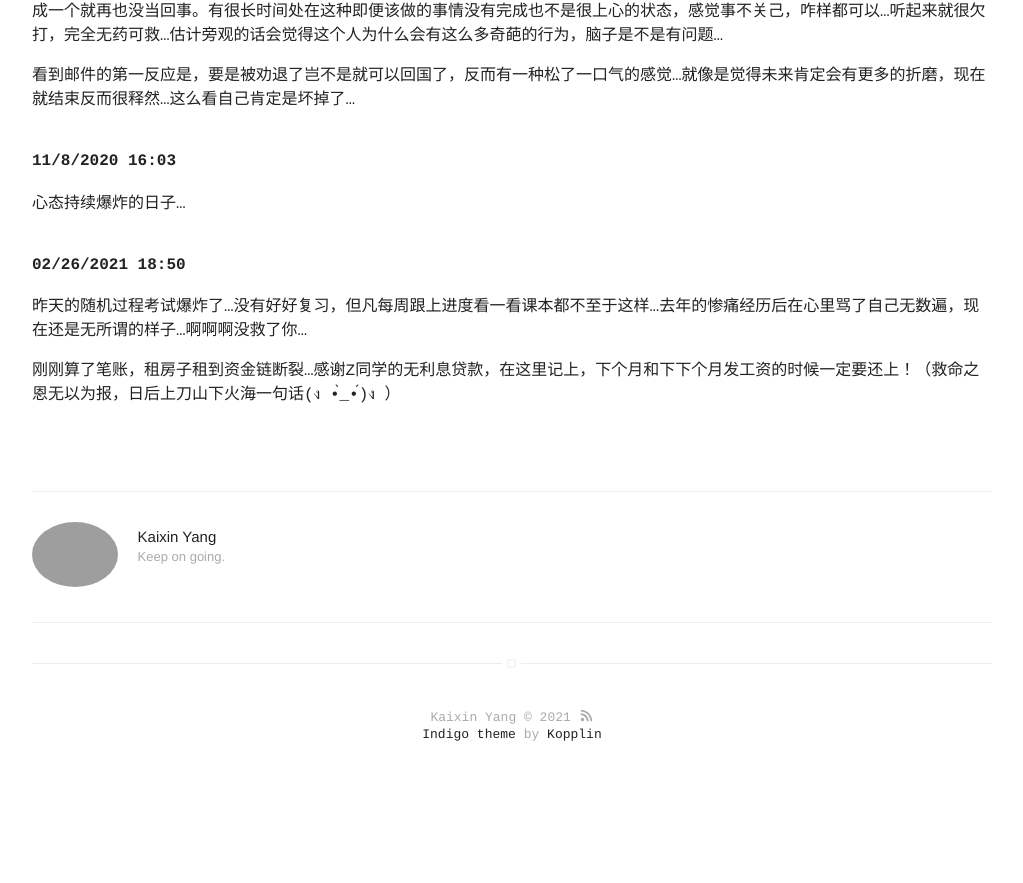
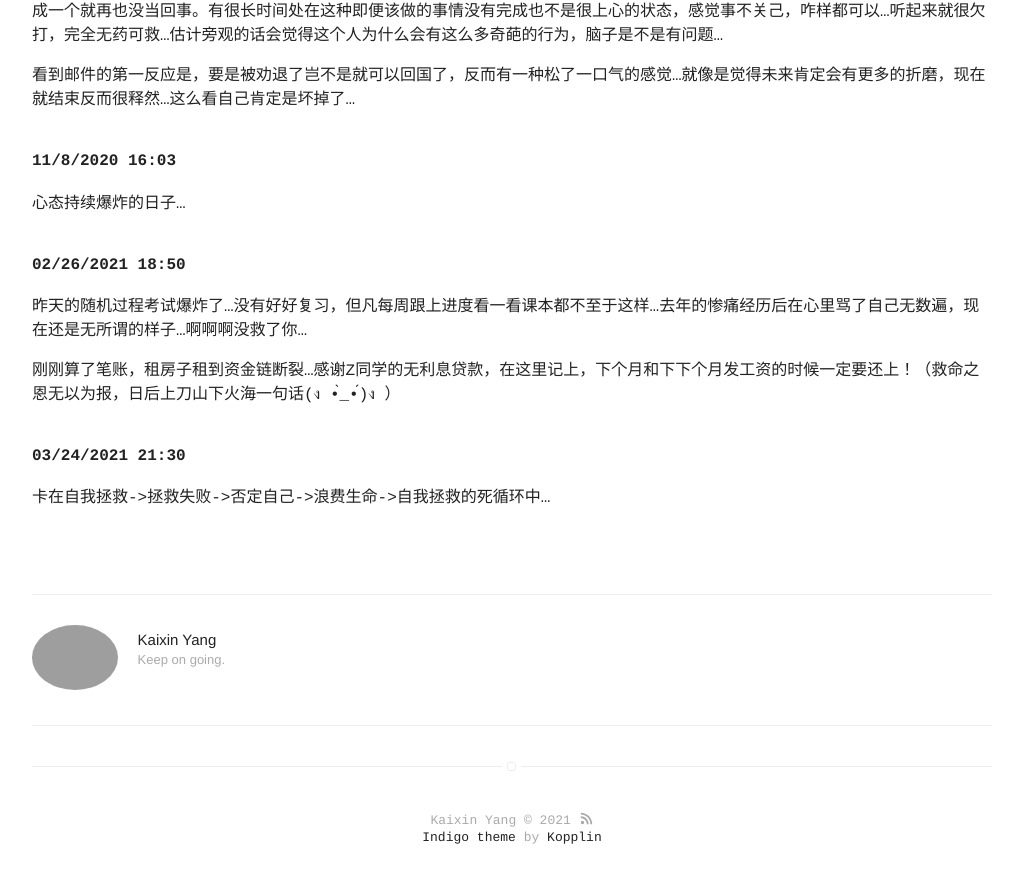
Before and after one commit to SceneryInMirror/SceneryInMirror.github.io, a Jekyll site: the page built from _posts/2020-10-04-Diary.markdown, in a window 1280 px wide and 900 px high, scrolled down 1094 px. Shown: the top 883 px of the window, without its empty margins (128-1151 px from the left). Built offline with Jekyll 4.4.1, drawn with Linux system fonts in a browser that asks for light colours; comment, search, counter and statistics services are not loaded; before the commit the page ends 1891 px from its top, so only the background shows below that.

Commit message:
03/24/2021

```diff
--- a/_posts/2020-10-04-Diary.markdown
+++ b/_posts/2020-10-04-Diary.markdown
@@ -40,9 +40,12 @@ description: Sometimes I feel emotionally overwhelmed, and I do not want to shar
 
 心态持续爆炸的日子...
 
-
 #### 02/26/2021 18:50
 
 昨天的随机过程考试爆炸了...没有好好复习，但凡每周跟上进度看一看课本都不至于这样...去年的惨痛经历后在心里骂了自己无数遍，现在还是无所谓的样子...啊啊啊没救了你...
 
-刚刚算了笔账，租房子租到资金链断裂...感谢Z同学的无利息贷款，在这里记上，下个月和下下个月发工资的时候一定要还上！（救命之恩无以为报，日后上刀山下火海一句话(ง •̀_•́)ง ）
+刚刚算了笔账，租房子租到资金链断裂...感谢Z同学的无利息贷款，在这里记上，下个月和下下个月发工资的时候一定要还上！（救命之恩无以为报，日后上刀山下火海一句话(ง •̀\_•́)ง ）
+
+#### 03/24/2021 21:30
+
+卡在自我拯救->拯救失败->否定自己->浪费生命->自我拯救的死循环中...
--- a/static/js/main.js
+++ b/static/js/main.js
@@ -187,10 +187,11 @@ $(function() {
       return +1;
     }
     if (diff1 < 0 && diff2 < 0) {
-      return -1 ? diff1 < diff2 : +1;
+      //return -1 ? diff1 < diff2 : +1;
+      return diff1 < diff2 ? +1 : -1;
     }
     if (diff1 > 0 && diff2 > 0) {
-      return -1 ? a < b : +1;
+      return diff1 < diff2 ? +1 : -1;
     }
   });
   $('.conf-container').append(confs);
```
